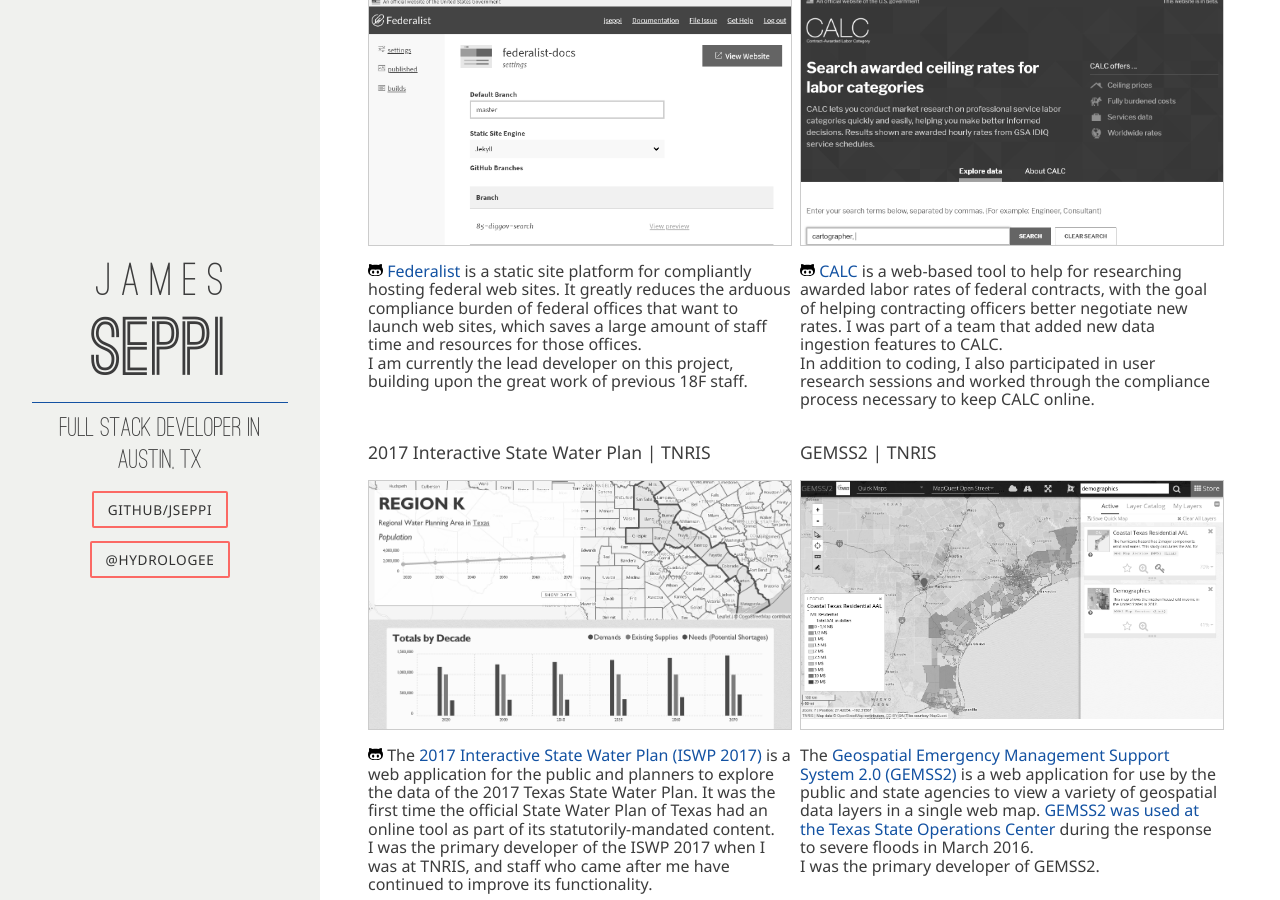
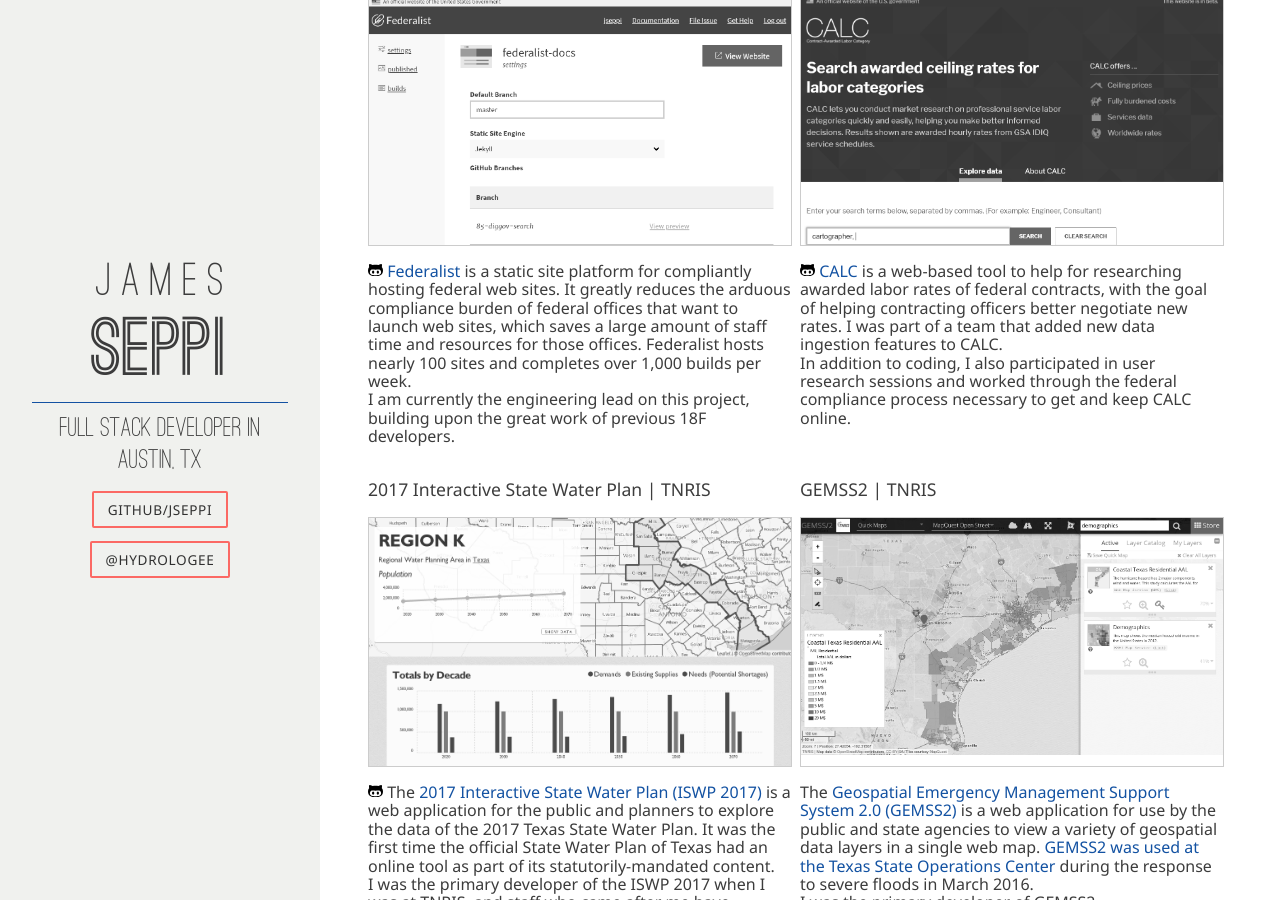
Before and after one commit to jseppi/jseppi.github.io, a Jekyll site: the page built from index.html, in a window 1280 px wide and 900 px high, scrolled down 639 px. Built offline with Jekyll 4.4.1, drawn with Linux system fonts in a browser that asks for light colours; nearby versions of some CDN libraries.

Commit message:
content updates

```diff
--- a/_data/projects.yml
+++ b/_data/projects.yml
@@ -7,9 +7,9 @@
   about: |
     <a href="https://federalist.18f.gov">Federalist</a> is a static site platform for compliantly hosting federal web sites.
     It greatly reduces the arduous compliance burden of federal offices that want to launch web sites, which saves
-    a large amount of staff time and resources for those offices.
+    a large amount of staff time and resources for those offices. Federalist hosts nearly 100 sites and completes over 1,000 builds per week.
     <br/>
-    I am currently the lead developer on this project, building upon the great work of previous 18F staff.
+    I am currently the engineering lead on this project, building upon the great work of previous 18F developers.
 - name: CALC
   organization: 18F
   github_repo: 18f/calc
@@ -19,8 +19,8 @@
     <a href="https://calc.gsa.gov">CALC</a> is a web-based tool to help for researching awarded labor rates of federal contracts, with the goal of helping
     contracting officers better negotiate new rates. I was part of a team that added new data ingestion features to CALC.
     <br/>
-    In addition to coding, I also participated in user research sessions and worked through the compliance process necessary
-    to keep CALC online.
+    In addition to coding, I also participated in user research sessions and worked through the federal compliance process necessary
+    to get and keep CALC online.
 - name: 2017 Interactive State Water Plan
   organization: TNRIS
   github_repo: TNRIS/iswp2017
```
Also changed, not shown: README.md.
